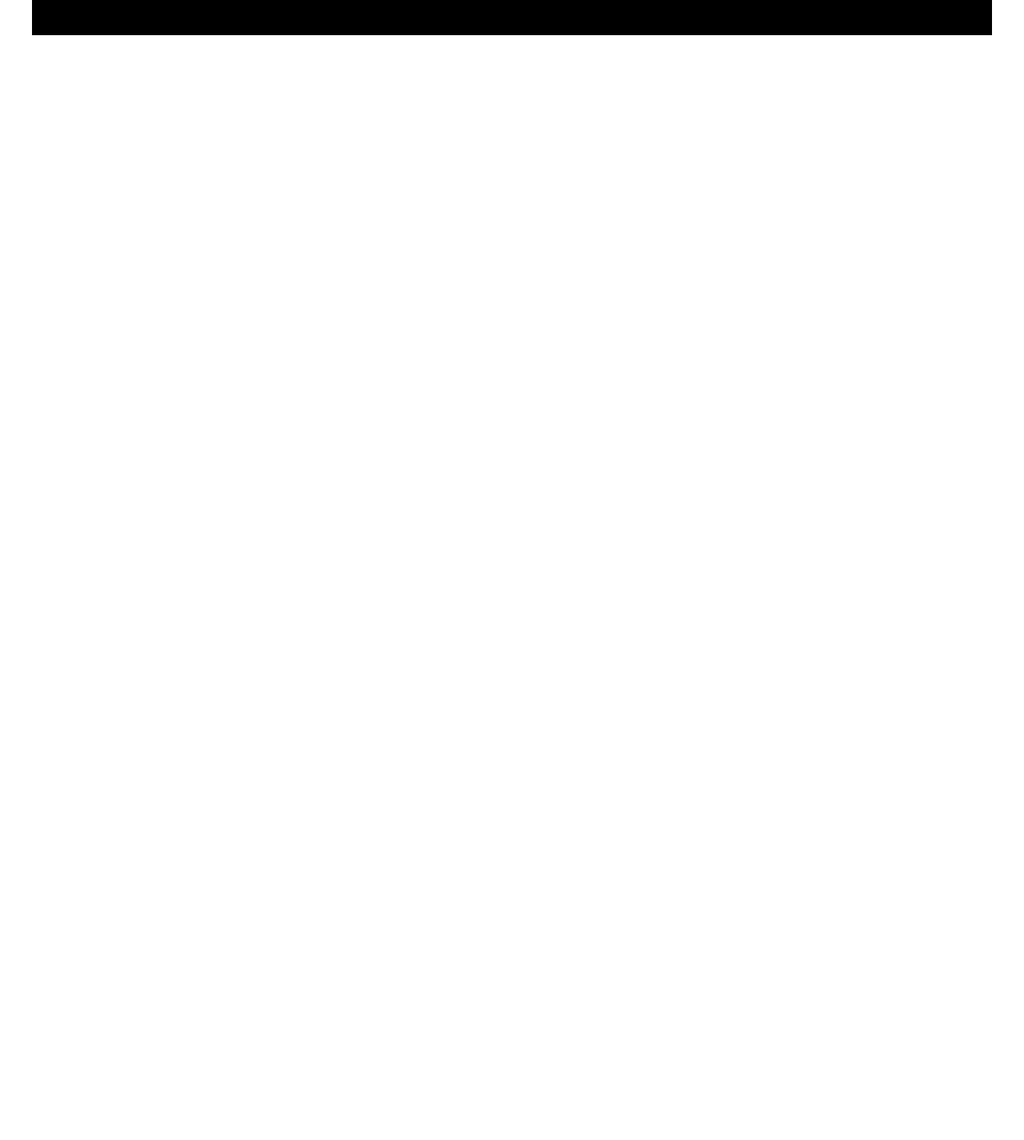
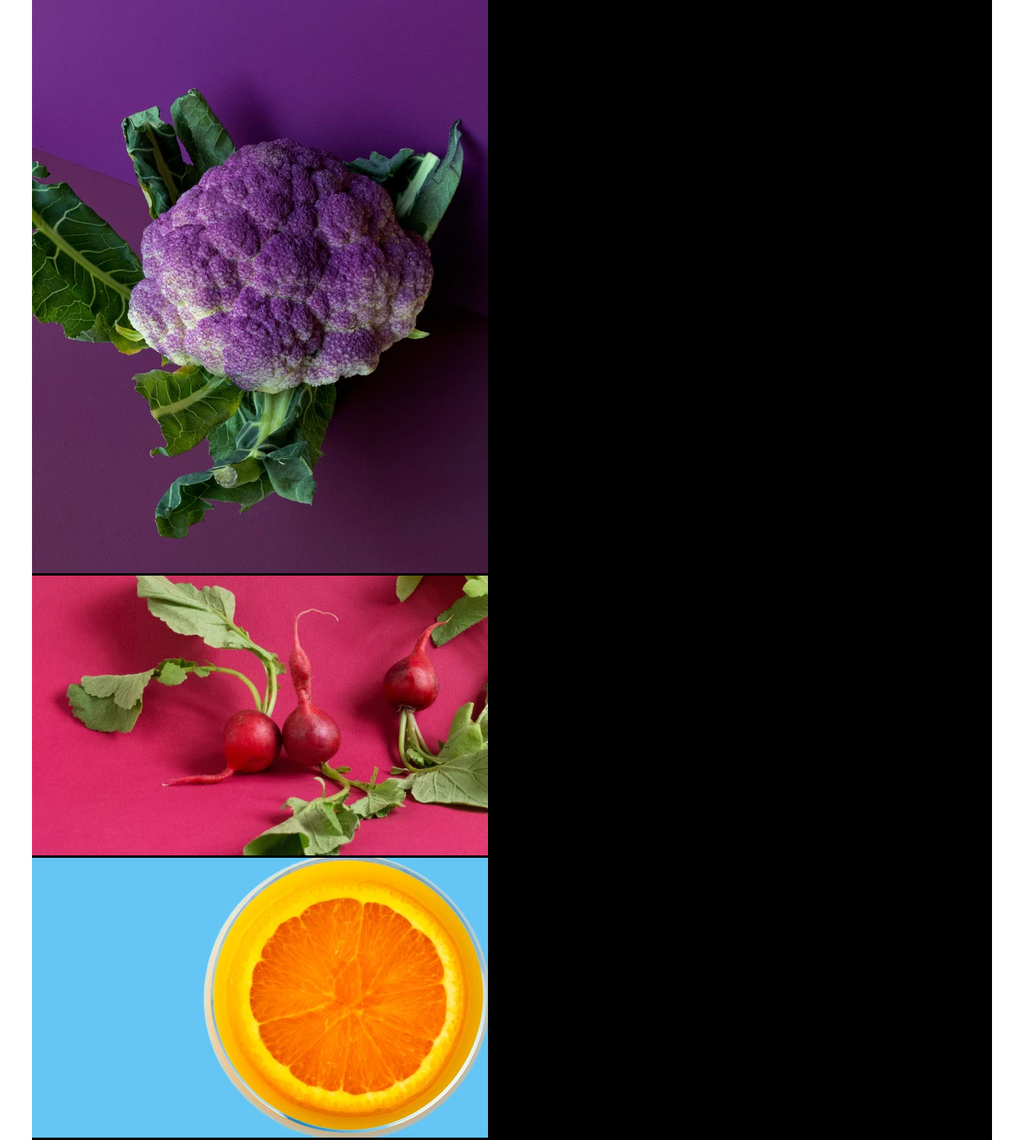
Before and after one commit to hsulei03/BS_homework, a plain HTML site: page HealtlyFood0315.html in a window 1280 px wide. Shown: the part 1329-2755 px from the top of the page at 80% size. Before the commit the page ends 1373 px from the top, so only its background shows below. Drawn offline with Linux system fonts and the light colour scheme.

Commit message:
no message

```diff
--- a/HealtlyFood0315.html
+++ b/HealtlyFood0315.html
@@ -36,6 +36,10 @@
       flex-direction: column;
       justify-content: center;
       background-color: black;
+    }
+    .cantainer-3{
+      margin: auto;
+      dis
     }
 
   </style>
@@ -86,7 +90,7 @@
   </div>
   <div class="container-1">
     <div class="c1-pic">
-      <img src="../BS_homework/fruit-pic/asset-15.png" alt="">
+      <img src="fruit-pic/asset-15.png" alt="">
     </div>
     <div class="c1-txt">
       <h2>Fresh and Delicious</h2>
@@ -154,14 +158,14 @@
   <div class="wrap">
     <div class="container-3">
       <div class="c3-left-pic">
-        <img src="" alt="" class="cp3">
+        <img src="./fruit-pic/asset 56.webp" alt="" class="cp3">
       </div>
       <div class="c3-right-pic">
         <div class="c3-r-pic">
-          <img src="" alt="" class="cp3">
+          <img src="./fruit-pic/asset 57.webp" alt="" class="cp3">
         </div>
         <div class="c3-r-pic">
-          <img src="" alt="" class="cp3">
+          <img src="./fruit-pic/asset 58.webp" alt="" class="cp3">
         </div>
       </div>
     </div>
```
